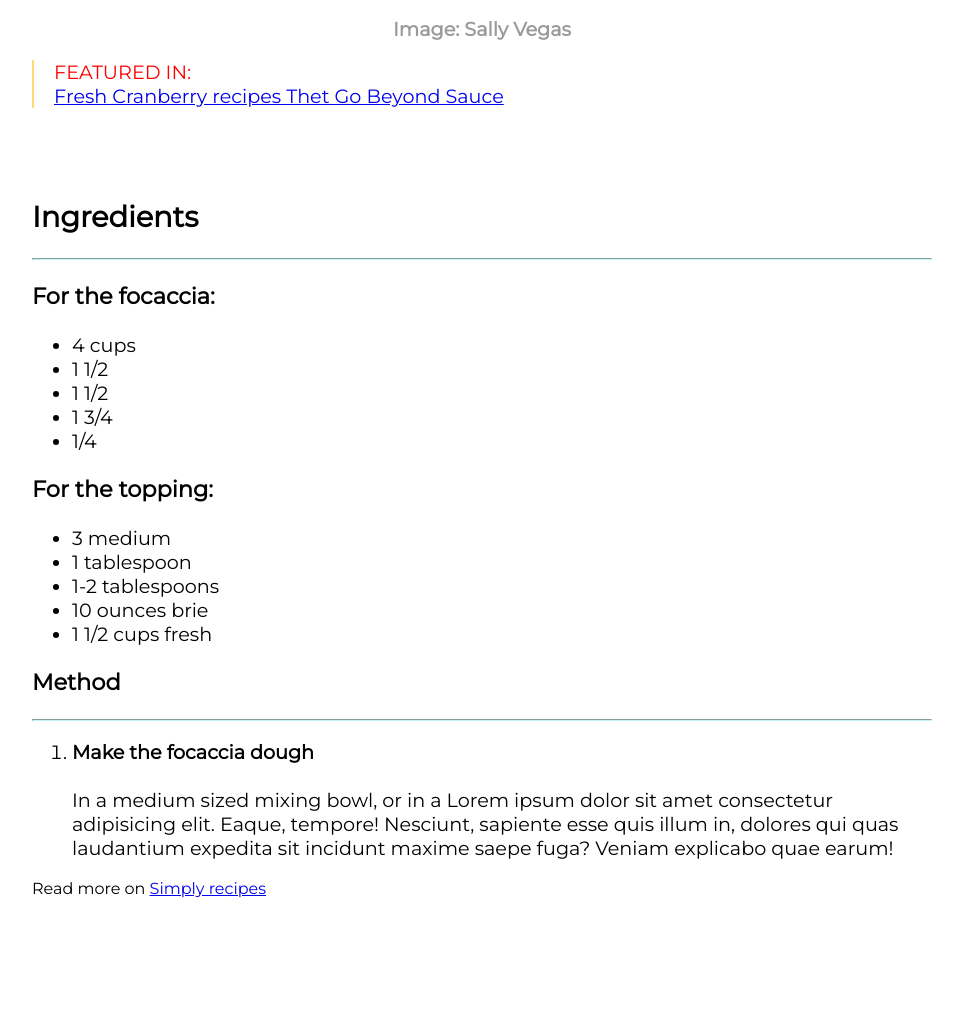
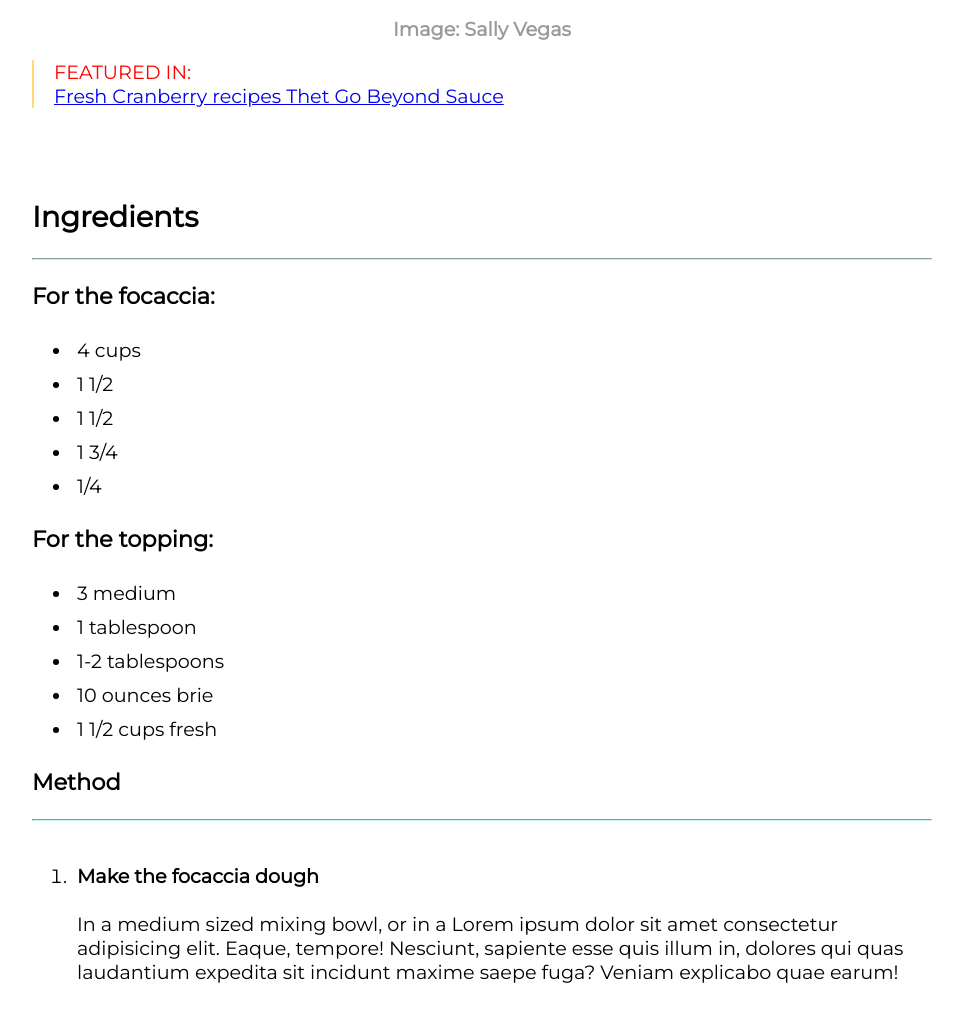
Before and after one commit to Luigi9665/U1-W1-D3, a plain HTML site: page index.html in a window 1280 px wide. Shown: the part 920-1931 px from the top of the page, without its empty margins (158-1121 px from the left). Before the commit the page ends 1818 px from the top, so only its background shows below. Drawn offline with Linux system fonts and the light colour scheme.

Commit message:
da inviare

```diff
--- a/index.html
+++ b/index.html
@@ -39,7 +39,7 @@
                     </p>
                 </div>
             </section>
-            <section>
+            <section id="list">
                 <br>
                 <br>
                 <h2>Ingredients</h2>
--- a/style.css
+++ b/style.css
@@ -83,3 +83,7 @@ footer div {
     height: 100%;
     width: 900px;
 }
+
+#list li{
+    padding: 5px;
+}
```
